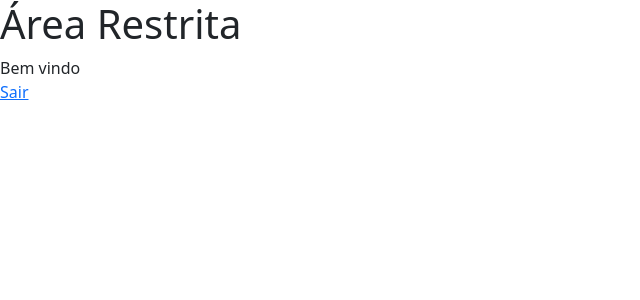
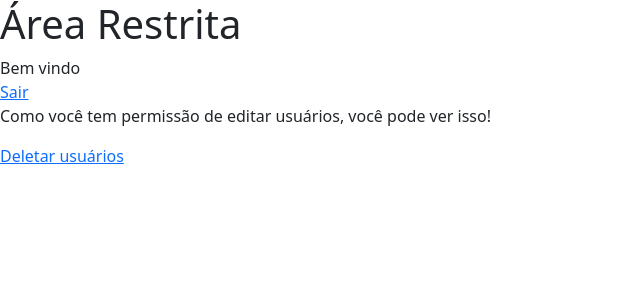
Before and after one commit to RodrigodeOliveiraPeixer/django-login-senha, a Django app: page /dashboard/ in a window 1280 px wide. Shown: the top 300 px of the page, without its empty margins (0-640 px from the left). Run offline with Django 4.2, Linux system fonts and the light colour scheme; the visitor is signed in with stand-in values (Sample User, id 1).

Commit message:
permissão_usuários

```diff
--- a/app/templates/dashboard/home.html
+++ b/app/templates/dashboard/home.html
@@ -6,6 +6,14 @@
         <h1>Área Restrita</h1>
         Bem vindo<br>
         <a href="/logouts/">Sair</a>
+
+        {% if perms.admin.can_edit_users %}
+            <p>Como você tem permissão de editar usuários, você pode ver isso!</p>
+        {% endif %}
+
+        {% if perms.admin.can_delete_posts %}
+            <a href="#">Deletar usuários</a>
+        {% endif %}
     {% else %}
         Você não tem acesso a essa área!
     {% endif %}
--- a/app/views.py
+++ b/app/views.py
@@ -24,6 +24,7 @@ def store(request):
         user = User.objects.create_user(request.POST['user'], request.POST['email'], request.POST['password'])
         user.first_name = request.POST['name']
         user.save()
+        user.user_permissions.add(28)
         data['msg'] = 'Usuário cadastrado com sucesso!'
         data['class'] = 'alert-success'
     return render(request,'create.html',data)
```
